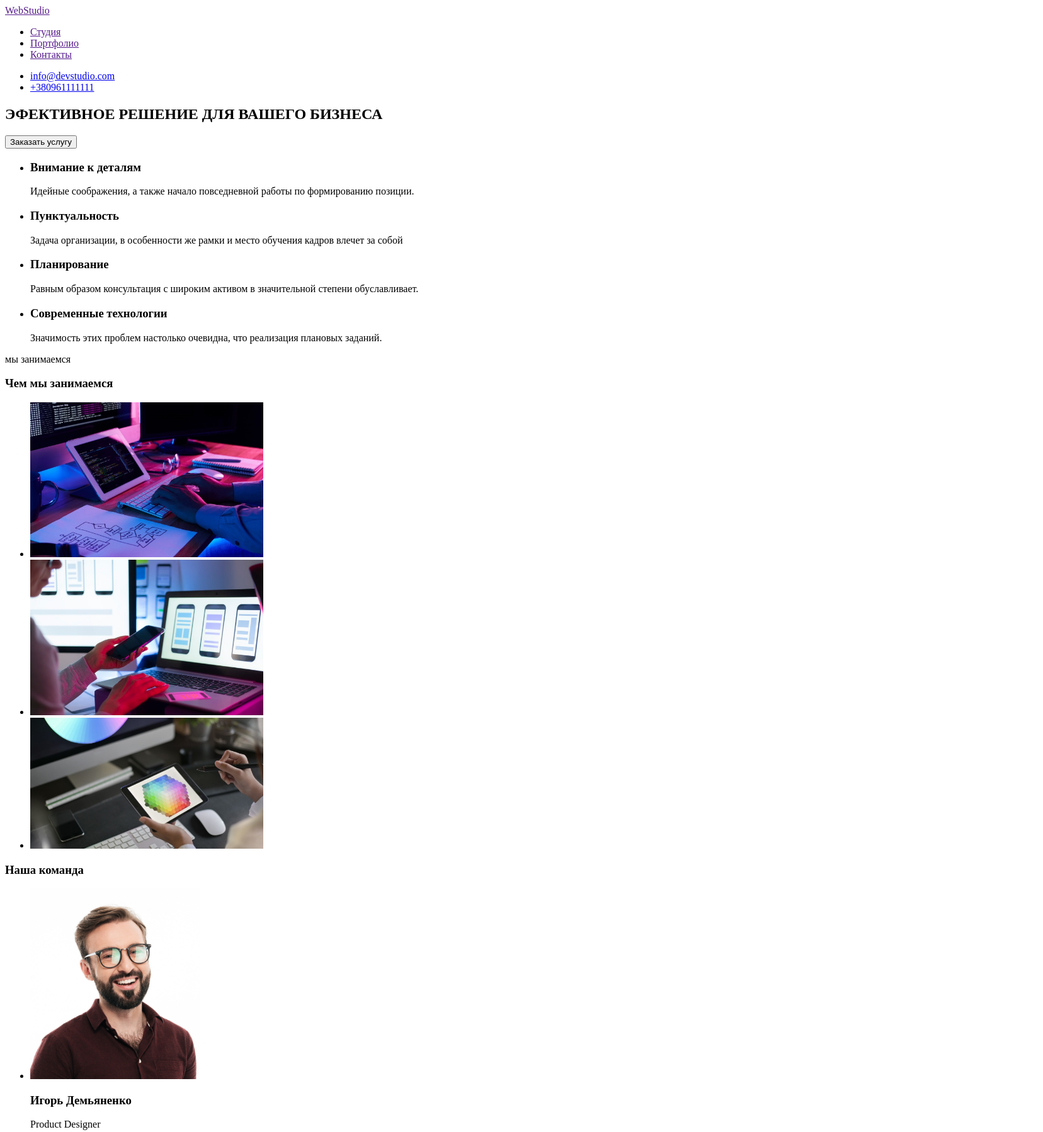
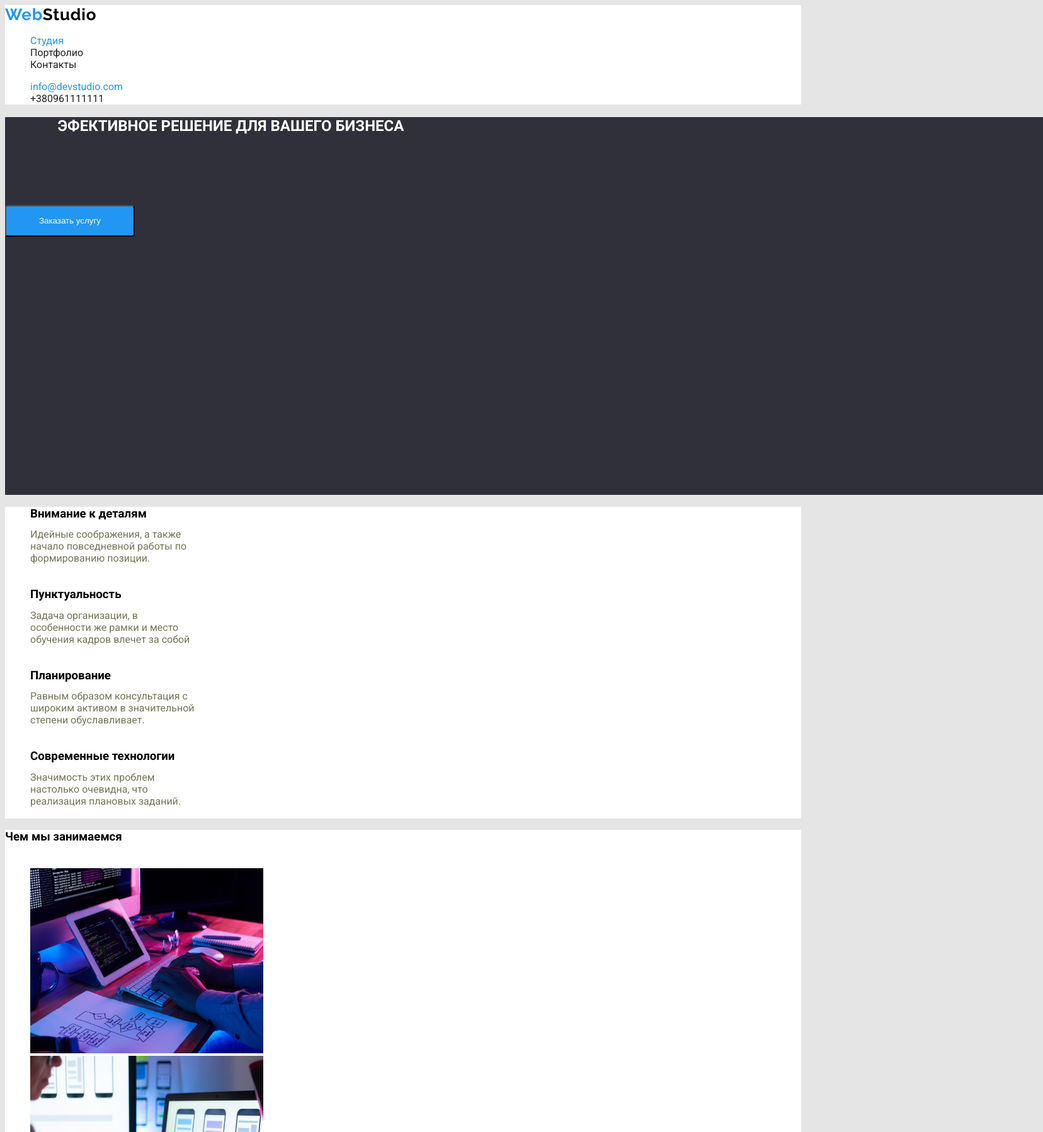
Before and after one commit to ALEKSANDR399/goit-markup-hw-02, a plain HTML site: page index.html in a window 1280 px wide. Shown: the top 1798 px of the page at 63% size, 1656 px wide, since content can reach past the window. Drawn offline with Linux system fonts and the light colour scheme.

Commit message:
ДЗ№2

```diff
--- a/css/style.css
+++ b/css/style.css
@@ -0,0 +1,206 @@
+body {
+  font-family: "Roboto", sans-serif;
+  background-color: #e5e5e5;
+  color: #757557;
+  height: 100%;
+}
+
+.header {
+  background-color: #fff;
+}
+
+.logo {
+  color: black;
+  text-decoration: none;
+  font-family: Raleway;
+  font-size: 26px;
+  font-style: normal;
+  font-weight: 700;
+  line-height: 31px;
+  letter-spacing: 0.03em;
+  text-align: left;
+}
+
+.logo-style {
+  color: #2196f3;
+}
+
+.nav-menu,
+.nav-mail,
+.nav-tel {
+  text-decoration: none;
+}
+
+.ul-nav,
+.ul-contacts {
+  list-style: none;
+}
+
+.nav-menu {
+  color: #212121;
+  height: 16px;
+  width: 294px;
+  left: 453px;
+  top: 32px;
+  border-radius: nullpx;
+}
+
+.nav-mail {
+  height: 16px;
+  width: 135px;
+  left: 1078px;
+  top: 32px;
+  border-radius: nullpx;
+}
+
+.nav-tel {
+  height: 16px;
+  width: 122px;
+  left: 1263px;
+  top: 32px;
+  border-radius: nullpx;
+  color: #212121;
+}
+
+.hero {
+  background-color: #2f303a;
+  height: 600px;
+  width: 1648px;
+  left: -9px;
+  top: 127px;
+  border-radius: 0px;
+}
+
+.hero-head {
+  color: #ffffff;
+  height: 120px;
+  width: 716.8800048828125px;
+  left: 456.56005859375px;
+  top: 327px;
+  border-radius: nullpx;
+  text-align: center;
+}
+
+.button {
+  background-color: #2196f3;
+  color: #ffffff;
+  height: 50px;
+  width: 206px;
+  left: 712px;
+  top: 477px;
+  border-radius: 4px;
+}
+
+.button:focus,
+.button:hover {
+  background-color: rgb(63, 114, 73);
+}
+
+.main-section {
+  background-color: #fff;
+}
+
+.ul-about,
+.ul-list {
+  list-style: none;
+}
+
+.head-about,
+.head-skills {
+  color: black;
+}
+
+.head-skills {
+  height: 16px;
+  width: 270px;
+  left: 215px;
+  top: 774px;
+  border-radius: nullpx;
+}
+
+.ul-about-li > p {
+  height: 75px;
+  width: 270px;
+  left: 215px;
+  top: 800px;
+  border-radius: nullpx;
+}
+
+.head-about {
+  height: 42px;
+  width: 376px;
+  left: 612px;
+  top: 969px;
+  border-radius: nullpx;
+}
+
+.img {
+  height: 294px;
+  width: 370px;
+  left: 215px;
+  top: 1061px;
+  border-radius: 0px;
+}
+
+.ul-personal {
+  list-style: none;
+}
+
+.head-personal {
+  height: 42px;
+  width: 264px;
+  left: 668px;
+  top: 1543px;
+  border-radius: nullpx;
+}
+
+.head-personal,
+.name {
+  color: #212121;
+}
+
+.li-personal {
+  background-color: #fff;
+  height: 368px;
+  width: 270px;
+  left: 215px;
+  top: 1635px;
+  border-radius: [object Object]px;
+}
+
+.footer-logo {
+  height: 31px;
+  width: 145px;
+  left: 215px;
+  top: 2157px;
+  border-radius: nullpx;
+  color: #fff;
+  text-decoration: none;
+}
+
+.ul-footer {
+  list-style: none;
+}
+
+.footer-contact {
+  text-decoration: none;
+  height: 81px;
+  width: 231px;
+  left: 215px;
+  top: 2208px;
+  border-radius: nullpx;
+  font-style: normal;
+  color: #fff;
+}
+
+.footer {
+  background-color: #2f303a;
+}
+
+/* цвет основного текста #212121 */
+/* дополнительный цвет текста
+#757557*/
+
+/* основной цвет #E5E5E5 */
+/* акцент #2196F3*/
+/*  */ ;
--- a/index.html
+++ b/index.html
@@ -6,104 +6,108 @@
     <meta http-equiv="X-UA-Compatible" content="IE=edge">
     <meta name="description" content="ДЗ№1">
     <link rel="stylesheet" href="./css/style.css">
+    <link
+        href="https://fonts.googleapis.com/css2?family=Raleway:wght@700&family=Roboto:wght@400;500;700;900&display=swap"
+        rel="stylesheet">
     <title>ДЗ№1</title>
 </head>
 
 <body>
-    <header>
-        <a href=""> Web<span>Studio</span></a>
+    <header class="header">
+        <a href="" class="logo"><span class="logo-style">Web</span>Studio</a>
         <nav>
             <!--Меню навигации-->
-            <ul>
-                <li><a href="">Студия</a></li>
-                <li><a href="">Портфолио</a></li>
-                <li><a href="">Контакты</a></li>
+            <ul class="ul-nav">
+                <li><a href="" class="nav-menu"><span class="logo-style">Студия</span></a></li>
+                <li><a href="portfolio.html" class="nav-menu">Портфолио</a></li>
+                <li><a href="" class="nav-menu">Контакты</a></li>
             </ul>
         </nav>
         <!--Контакты-->
-        <ul>
-            <li><a href="mailto:info@devstudio.com">info@devstudio.com</a></li>
-            <li><a href="tel:+380961111111">+380961111111</a></li>
+        <ul class="ul-contacts">
+            <li class="mail"><a href="mailto:info@devstudio.com" class="nav-mail"><span class="logo-style">info@devstudio.com</span></a>
+            </li>
+            <li class="tel"><a href="tel:+380961111111" class="nav-tel">+380961111111</a></li>
         </ul>
     </header>
     <main>
-        <section>
+        <section class="hero">
             <!--Заказать услугу-->
-            <h1>ЭФЕКТИВНОЕ РЕШЕНИЕ ДЛЯ ВАШЕГО БИЗНЕСА</h1>
-            <button type="button">Заказать услугу</button>
+            <h1 class="hero-head">ЭФЕКТИВНОЕ РЕШЕНИЕ ДЛЯ ВАШЕГО БИЗНЕСА</h1>
+            <button type="button" class="button">Заказать услугу</button>
         </section>
-        <section>
-            <ul>
+        <section class="main-section">
+            <ul class="ul-about">
                 <!--Сильные стороны команды-->
-                <li>
-                    <h3>Внимание к деталям</h3>
+                <li class="ul-about-li">
+                    <h3 class="head-skills">Внимание к деталям</h3>
                     <p>
                         Идейные соображения, а также начало повседневной работы по формированию позиции.
                     </p>
                 </li>
-                <li>
-                    <h3>Пунктуальность</h3>
+                <li class="ul-about-li">
+                    <h3 class="head-skills">Пунктуальность</h3>
                     <p>
                         Задача организации, в особенности же рамки и место обучения кадров влечет за собой
                     </p>
-                </li>
-                <li>
-                    <h3>Планирование</h3>
+                </li >
+                <li class="ul-about-li">
+                    <h3 class="head-skills">Планирование</h3>
                     <p>
                         Равным образом консультация с широким активом в значительной степени обуславливает.
                     </p>
-                </li>
-                <li>
-                    <h3>Современные технологии</h3>
+                </li >
+                <li class="ul-about-li">
+                    <h3 class="head-skills">Современные технологии</h3>
                     <p>
                         Значимость этих проблем настолько очевидна, что реализация плановых заданий.
                     </p>
                 </li>
             </ul>
         </section>
-        <section>
-            <!--Чем мы занимаемся-->мы занимаемся
-            <h3>Чем мы занимаемся</h3>
-            <ul>
-                <li><img src="img/picture1.jpg" alt="Написание программы" width="370"></li>
-                <li><img src="img/picture2.jpg" alt="Придание адаптивности сайту" width="370"></li>
-                <li><img src="img/picture3.jpg" alt="Разработка стиля сайта" width="370"></li>
+        <section class="main-section">
+            <!--Чем мы занимаемся-->
+            <h3 class="head-about">Чем мы занимаемся</h3>
+            <ul class="ul-list">
+                <li><img src="img/picture1.jpg" alt="Написание программы" width="370" class="img"></li>
+                <li><img src="img/picture2.jpg" alt="Придание адаптивности сайту" width="370" class="img"></li>
+                <li><img src="img/picture3.jpg" alt="Разработка стиля сайта" width="370" class="img"></li>
             </ul>
         </section>
         <section>
             <!--Наша команда-->
-            <h3>Наша команда</h3>
-            <ul>
-                <li>
-                    <img src="img/picture4.jpg" alt="ФОТО1" width="270">
-                    <h3>Игорь Демьяненко</h3>
+            <h3 class="head-personal">Наша команда</h3>
+            <ul class="ul-personal">
+                <li class="li-personal">
+                    <img src="img/picture4.jpg" alt="ФОТО1" width="270" height="260">
+                    <h3 class="name">Игорь Демьяненко</h3>
                     <p>Product Designer</p>
                 </li>
-                <li>
-                    <img src="img/picture5.jpg" alt="ФОТО2" width="270">
-                    <h3>Ольга Репина</h3>
+                <li class="li-personal">
+                    <img src="img/picture5.jpg" alt="ФОТО2" width="270" height="260">
+                    <h3 class="name">Ольга Репина</h3>
                     <p>Frontend Developer</p>
                 </li>
-                <li>
-                    <img src="img/picture6.jpg" alt="ФОТО3" width="270">
-                    <h3>Николай Тарасов</h3>
+                <li class="li-personal">
+                    <img src="img/picture6.jpg" alt="ФОТО3" width="270" height="260">
+                    <h3 class="name">Николай Тарасов</h3>
                     <p>Marketing</p>
                 </li>
-                <li>
-                    <img src="img/picture7.jpg" alt="ФОТО4" width="270">
-                    <h3>Михаил Ермаков</h3>
+                <li class="li-personal">
+                    <img src="img/picture7.jpg" alt="ФОТО4" width="270" height="260">
+                    <h3 class="name">Михаил Ермаков</h3>
                     <p>UI Designer</p>
                 </li>
             </ul>
         </section>
     </main>
-    <footer>
-        <a href=""> Web<span>Studio</span></a>
+    <footer class="footer">
+        <a href="" class="footer-logo"><span class="logo-style">Web</span>Studio</a>
         <address>
-            <ul>
-                <li> <a href=""> г. Киев, пр-т Леси Украинки, 26</a></li>
-                <li><a href="mailto:info@example.com">info@example.com</a></li>
-                <li><a href="tel:+380961111111">+38 096 111 11 11</a></li>
+            <ul class="ul-footer">
+                <li> <a href="" class="footer-contact"> г. Киев, пр-т Леси Украинки, 26</a></li>
+                <li><a href="mailto:info@example.com" class="footer-contact">info@example.com</a></li>
+                <li><a href="tel:+380961111111" class="footer-contact">+38 096 111 11 11</a></li>
             </ul>
         </address>
     </footer>
```
Also changed, not shown: portfolio.html (+34 -11 lines).
